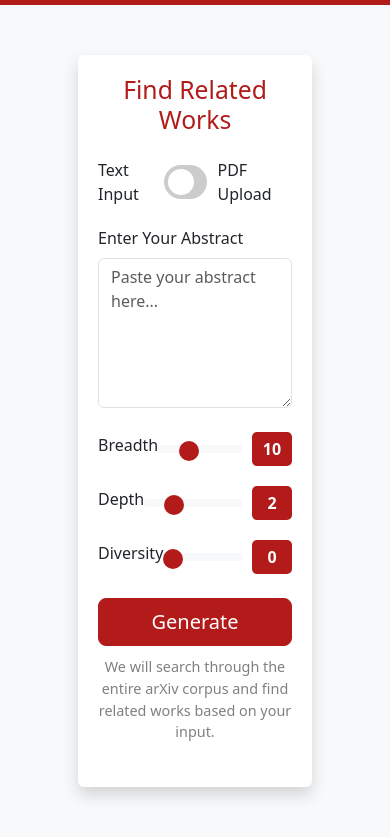
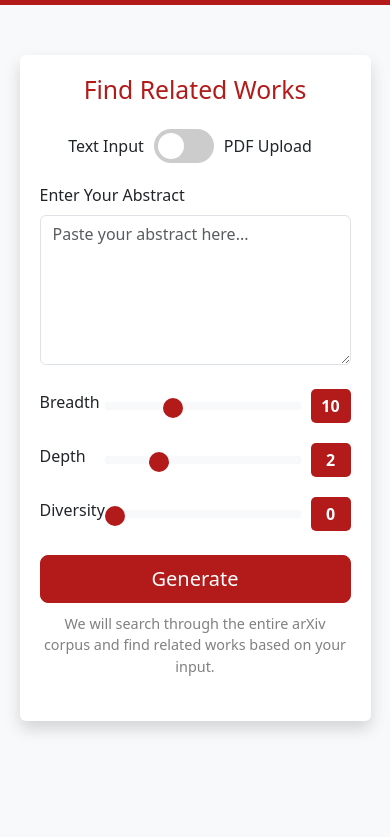
Before and after one commit to chenneking/citegeist, a plain HTML site: page src/webapp/static/index.html in a window 390 px wide. Shown: the part 45-882 px from the top of the page. After the commit the page ends 844 px from the top, so only its background shows below. Drawn offline with nearby package versions, Linux system fonts and the light colour scheme; files that its build step writes are made by us from their sources; files whose address does not match are found by name.

Commit message:
added mobile resizing

```diff
--- a/src/webapp/static/main.css
+++ b/src/webapp/static/main.css
@@ -201,3 +201,27 @@ input:checked + .toggle-slider:before {
     background-color: #B31B1B;
     border-radius: inherit;
 }
+
+@media only screen and (min-width: 1250px) {
+    .content-container {
+        width: 50%;
+    }
+}
+
+@media only screen and (max-width: 800px) {
+    .content-container {
+        width: 70%;
+    }
+}
+
+@media only screen and (max-width: 700px) {
+    .content-container {
+        width: 80%;
+    }
+}
+
+@media only screen and (max-width: 600px) {
+    .content-container {
+        width: 90%;
+    }
+}
```
